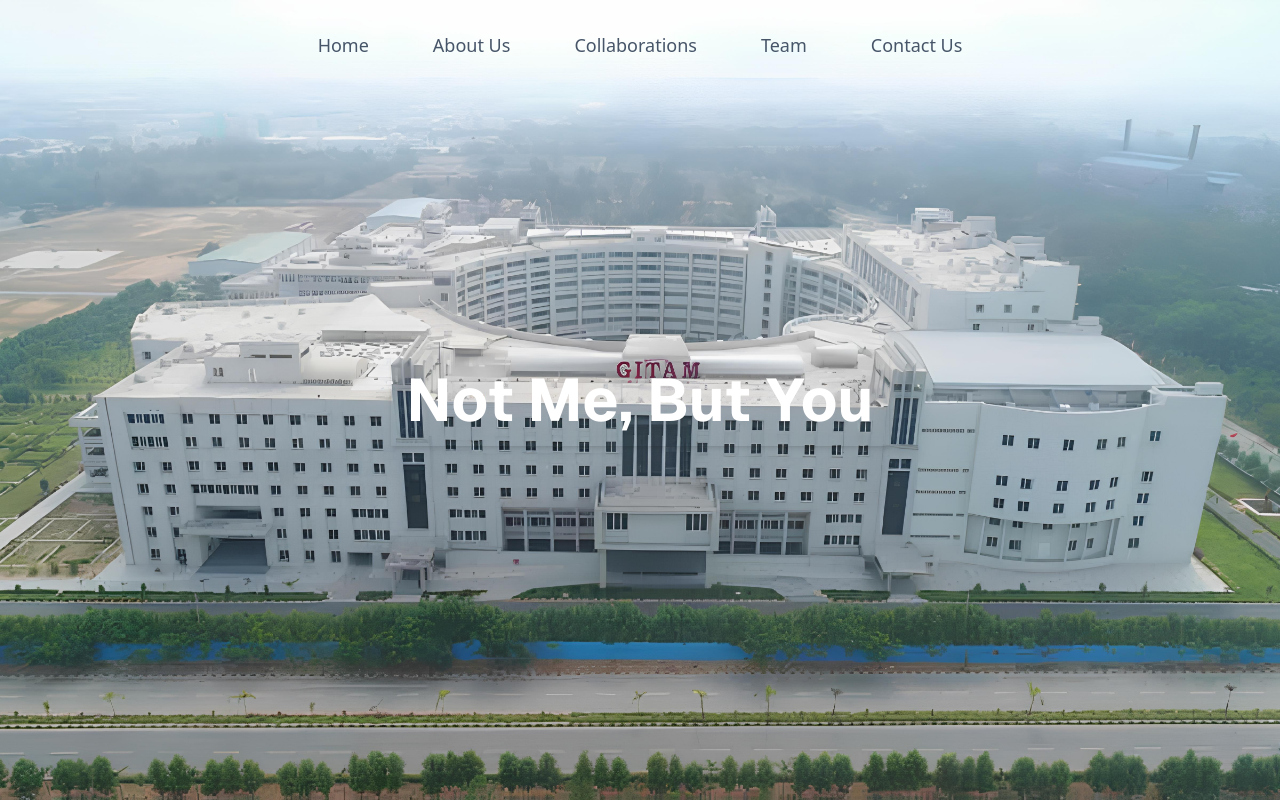
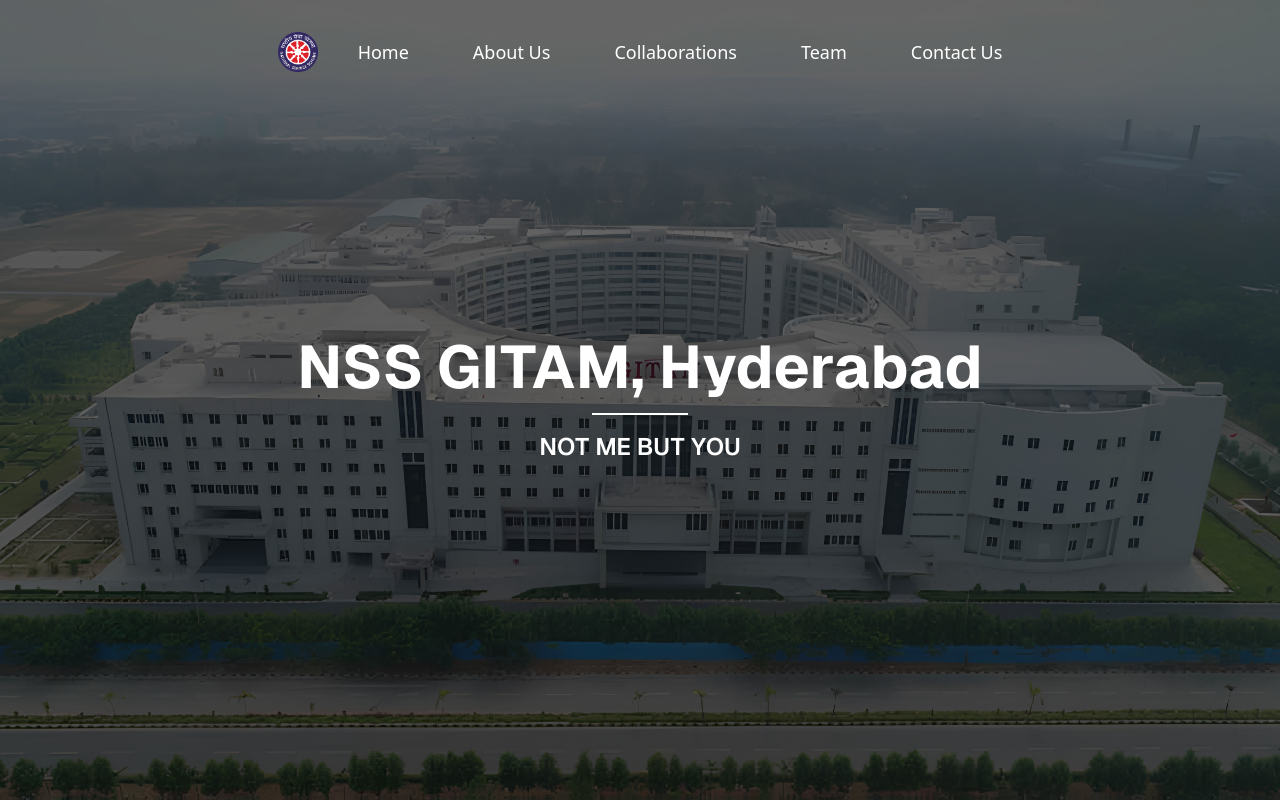
Before and after one commit to RohithR24/NSS_GITAM_HYD, a Next.js app: page / in a window 1280 px wide. Built offline with nearby package versions, Linux system fonts and the light colour scheme.

Commit message:
Adding the Navbar and Hero

```diff
--- a/components/hero.tsx
+++ b/components/hero.tsx
@@ -3,14 +3,26 @@
 
 const Hero = () => {
   return (
-    <div
-    className="absolute flex items-center justify-center h-screen w-full bg-cover bg-center"
-    style={{ backgroundImage: `url(${campus1.src})` }}
-    >
+      <div className="relative h-screen w-full">
+      {/* Background image with overlay */}
+      <div
+        className="absolute inset-0 bg-cover bg-center w-full"
+        style={{ backgroundImage: `url(${campus1.src})` }}
+      >
+        {/* Dark overlay */}
+        <div className="absolute inset-0 bg-black opacity-60"></div>
+      </div>
 
-      <h1 className="text-4xl md:text-5xl lg:text-6xl font-bold text-white text-center shadow-md p-4">
-        Not Me, But You
-      </h1>
+      {/* Content in the center */}
+      <div className="relative z-10 flex flex-col items-center justify-center h-full text-center text-white px-4">
+        <h1 className="text-4xl md:text-5xl lg:text-6xl font-bold mb-4">
+          NSS GITAM, Hyderabad
+        </h1>
+        <div className="w-24 border-t-2 border-white mb-4"></div>
+        <p className="text-lg md:text-xl lg:text-2xl font-semibold">
+          NOT ME BUT YOU
+        </p>
+      </div>
     </div>
   );
 };
--- a/components/navbar.tsx
+++ b/components/navbar.tsx
@@ -1,24 +1,36 @@
 import { hamburger } from "../public/icons/index";
 import { navLinks } from "../constants/index";
+import { logo } from "../public/images/index";
 import Image from "next/image";
 
 const NavBar = () => {
   return (
-    <header className="py-8 absolute z-10 w-full">
-      <nav className="flex justify-between items-center max-container">
+    <header className="absolute z-10 w-full container mx-auto px-4 py-8 flex justify-center items-center">
+      <nav className="flex justify-between items-center max-container text-white">
         <a href="/">
-          {/* <img src={headerLogo} alt="Nike Logo" height={10} width={120} /> */}
+          <Image
+            src={logo}
+            alt="NSS Logo"
+            height={40}
+            width={40}
+            className="m-0 w-[40px] h-[40px]"
+          />
         </a>
-          <ul className=" flex justify-between items-center gap-16  max-lg:hidden">
-            {navLinks.map((item) => (
-              <li key={item.label} className="font-montserrat leading-normal text-lg text-slate-600">{item.label}</li>
-            ))}
-          </ul>
-          <div className="flex gap-2 text-lg leading-normal font-medium font-montserrat max-lg:hidden wide:mr-24">
-          </div>
-          <div className=" hidden max-lg:block">
-            <Image src={hamburger} alt="hamburger" height={10} width={20}/>
-          </div>
+        <ul className="relative flex-1 flex justify-center items-center pl-10 gap-16 max-lg:hidden">
+          {navLinks.map((item) => (
+            <li key={item.label}>
+              <a
+                href={item.href}
+                className="font-montserrat leading-normal text-lg text-slate-gray"
+              >
+                {item.label}
+              </a>
+            </li>
+          ))}
+        </ul>
+        <div className="hidden max-lg:block">
+          <img src={hamburger} alt="hamburger icon" width={25} height={25} />
+        </div>
       </nav>
     </header>
   );
```
Also changed, not shown: public/images/index.js (+3 -5 lines).
